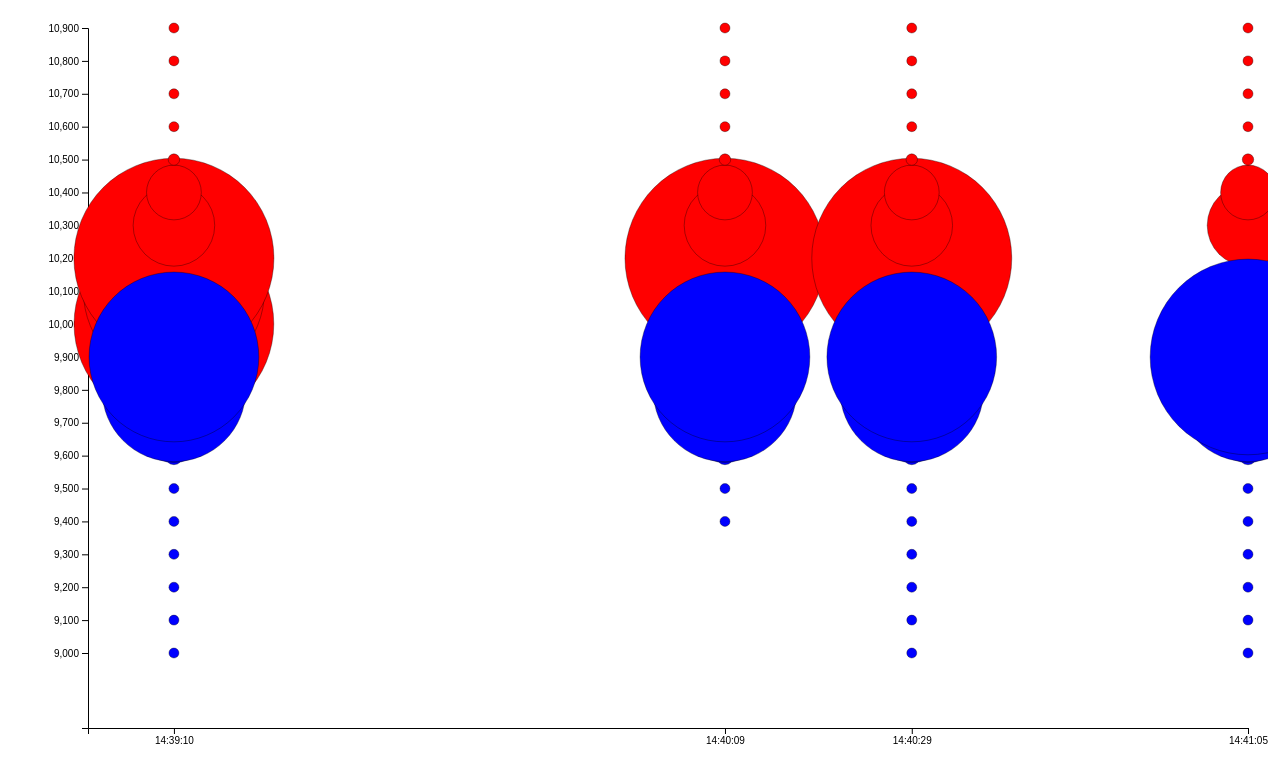
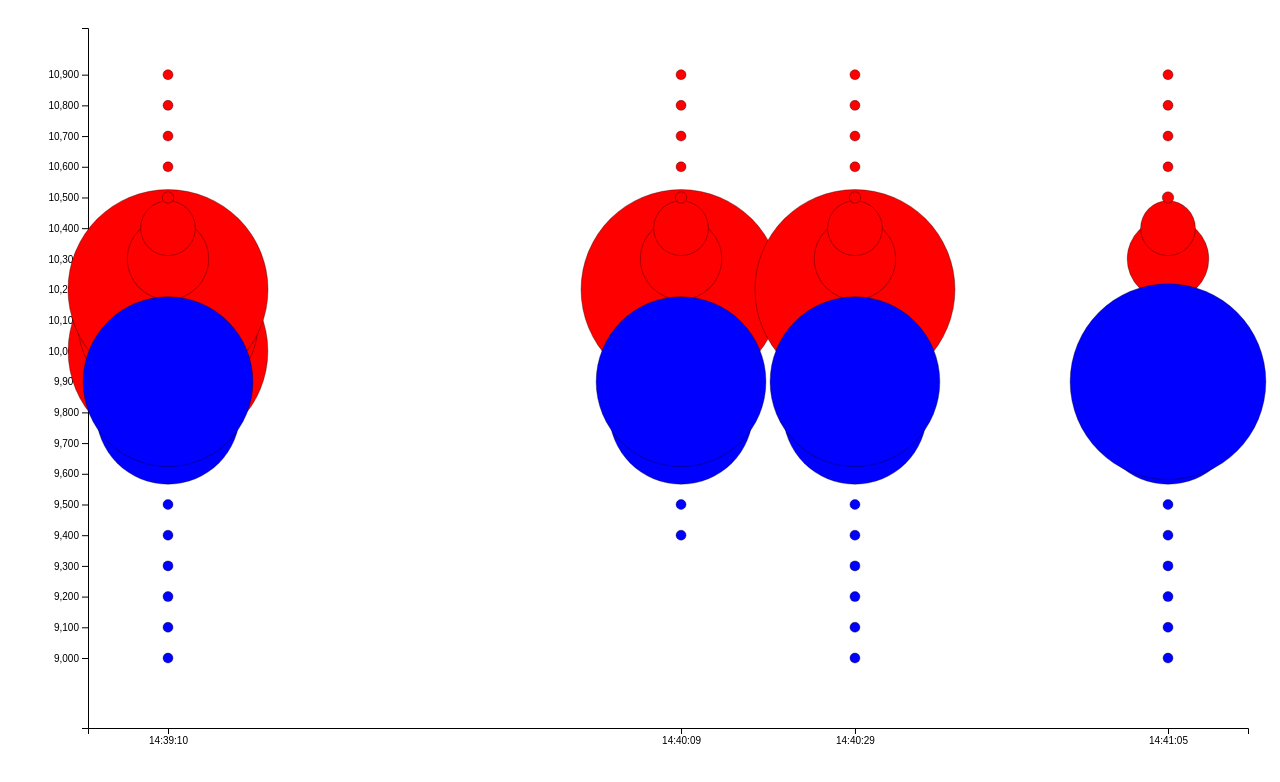
Before and after one commit to hongdangcs/Telegram-Chat-Bot, an Electron app: page ssi/index.html in a window 1280 px wide. Drawn offline with nearby package versions, Linux system fonts and the light colour scheme.

Commit message:
Update chart scaling in index.html and ssi/index.html

```diff
--- a/ssi/index.html
+++ b/ssi/index.html
@@ -240,7 +240,13 @@
         const yLower =
           Math.min(...allKeys) -
           0.12 * (Math.max(...allKeys) - Math.min(...allKeys));
-        const xLower = time[0] - 0.08 * (time[time.length - 1] - time[0]);
+        const yUpper =
+          Math.max(...allKeys) +
+          0.08 * (Math.max(...allKeys) - Math.min(...allKeys));
+        const xLower =
+          Math.min(...time) - 0.08 * (Math.max(...time) - Math.min(...time));
+        const xUpper =
+          Math.max(...time) + 0.08 * (Math.max(...time) - Math.min(...time));
 
         const margin = { top: 20, right: 20, bottom: 30, left: 80 };
         const marginTop = 20;
@@ -254,12 +260,12 @@
 
         const x = d3
           .scaleTime()
-          .domain([xLower, time[time.length - 1]])
+          .domain([xLower, xUpper])
           .range([marginLeft, width - marginRight]);
 
         const y = d3
           .scaleLinear()
-          .domain([yLower, d3.max(allKeys)])
+          .domain([yLower, yUpper])
           .range([height - marginBottom, marginTop]);
         const xAxis = d3.axisBottom(x).tickFormat(timeFormat).tickValues(time);
         const yAxis = d3.axisLeft(y).tickValues(allKeys);
```
Also changed, not shown: index.html (+4 -3 lines).
